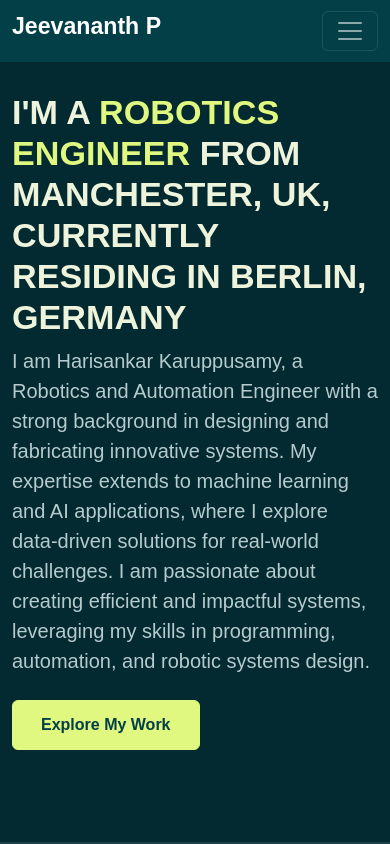
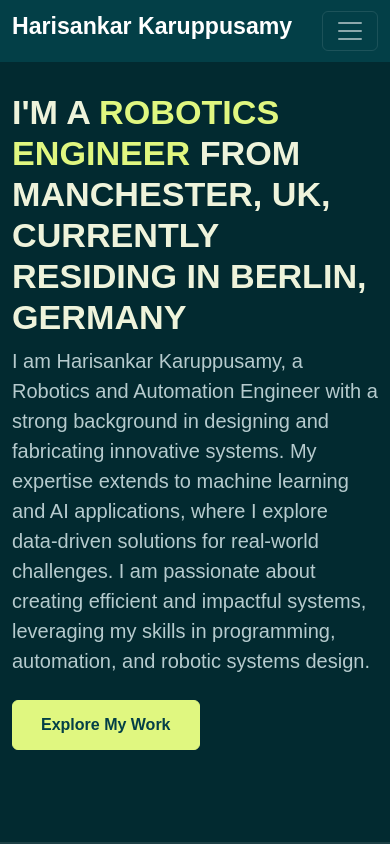
Before and after one commit to K-Harisankar/Portfolio, a plain HTML site: page index.html in a window 390 px wide. Shown: the top 844 px of the page. Drawn offline with Linux system fonts and the light colour scheme; a web font is replaced by a local one.

Commit message:
Update index.html

```diff
--- a/index.html
+++ b/index.html
@@ -20,7 +20,7 @@
     <nav class="navbar navbar-expand-lg navbar-dark fixed-top">
         <div class="container flex-lg-column">
             <a class="navbar-brand mx-lg-auto mb-lg-4" href="#">
-                <span class="h3 fw-bold d-block d-lg-none">Jeevananth P</span>
+                <span class="h3 fw-bold d-block d-lg-none">Harisankar Karuppusamy</span>
                 <img src="./assets/images/person.jpg" class="d-none d-lg-block rounded-circle" alt="">
             </a>
             <button class="navbar-toggler" type="button" data-bs-toggle="collapse" data-bs-target="#navbarNav"
```
